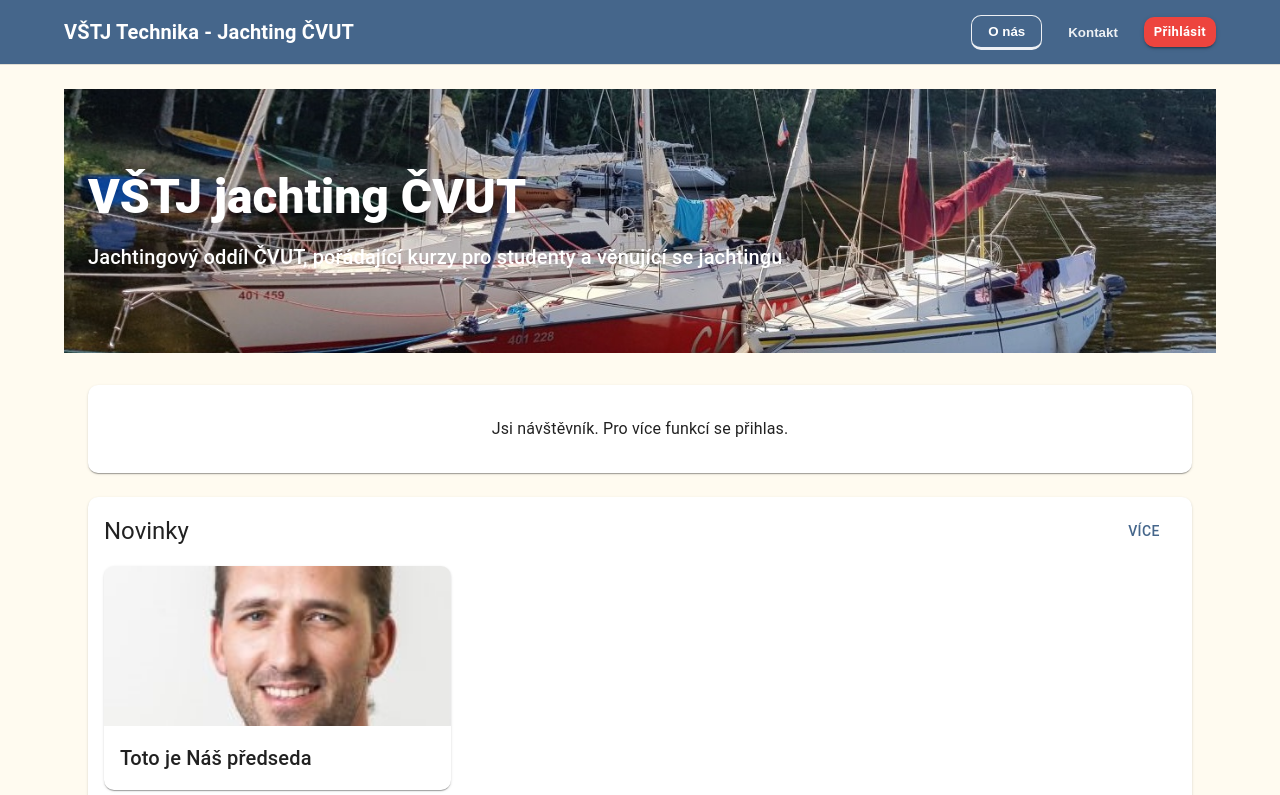
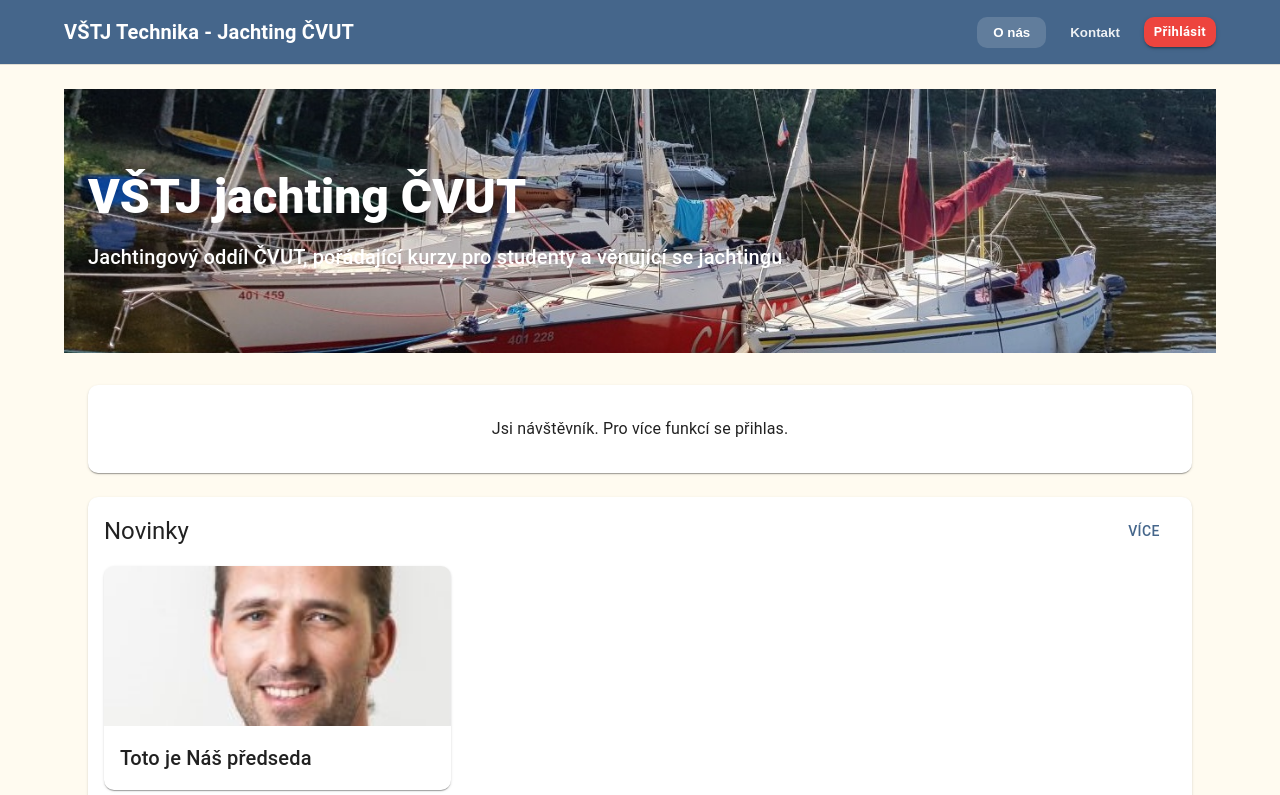
Before and after one commit to Marf97/vstj-technika-jachting-web, a Next.js app: page / in a window 1280 px wide. Shown: the top 795 px of the page. Built offline with nearby package versions, Linux system fonts and the light colour scheme; no server answers; some icons are missing; what @mui/material-nextjs would draw is missing.

Commit message:
Kosmetika na tlacitka v headru

```diff
--- a/src/components/ui/NavLink.tsx
+++ b/src/components/ui/NavLink.tsx
@@ -21,9 +21,13 @@
           textTransform: 'none',
           fontWeight: 600,
           opacity: active ? 1 : 0.9,
-          border: active ? '1px solid rgba(255,255,255,0.9)' : '2px solid transparent',
-          borderBottom: active ? '3px solid rgba(255,255,255,0.9)' : '2px solid transparent',
-          '&:hover': { backgroundColor: 'rgba(255,255,255,0.12)', opacity: 1 },
+        backgroundColor: active ? 'rgba(255,255,255,0.15)' : 'transparent',
+        transition: 'background-color 0.2s ease',
+        '&:hover': {
+          backgroundColor: active
+            ? 'rgba(255,255,255,0.25)'
+            : 'rgba(255,255,255,0.12)',
+          opacity: 1,},
         }}
       >
         {children}
```
